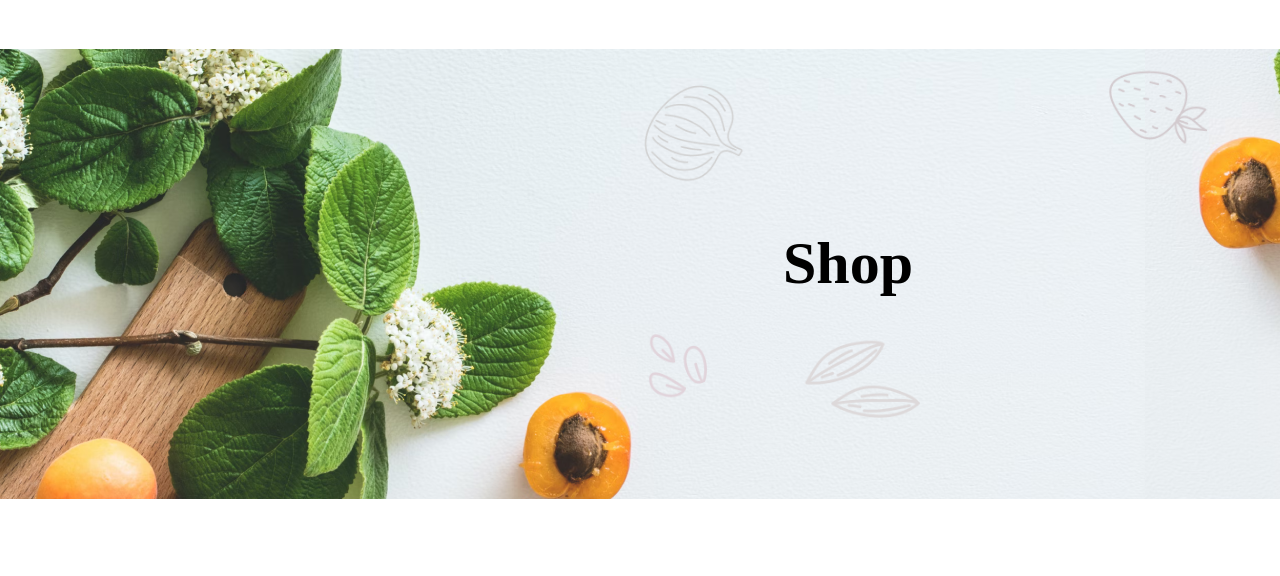
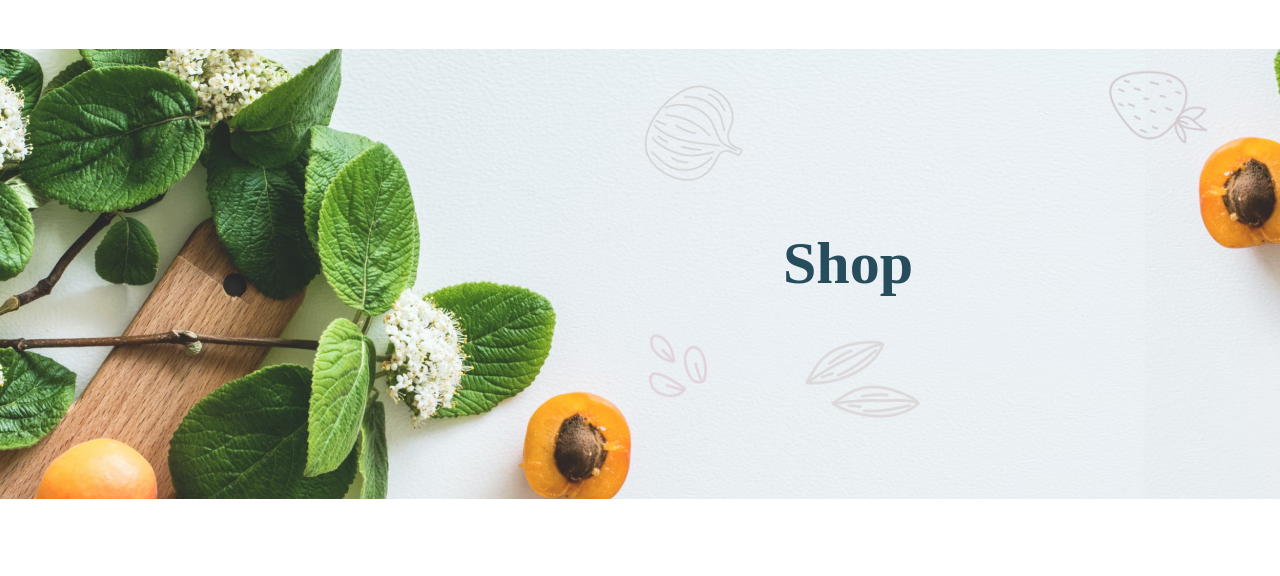
Before and after one commit to Shohnazar18072003/Project, a plain HTML site: page pages/shop.html in a window 1280 px wide. Shown: the part 155-731 px from the top of the page. Drawn offline with Linux system fonts and the light colour scheme.

Commit message:
banner title corrected

```diff
--- a/css/shop.css
+++ b/css/shop.css
@@ -106,6 +106,7 @@
     top: 40%;
     left: 45%;
     font-size: 60px;
+    color: #274C5B;
 
 }
 .shop{
```
